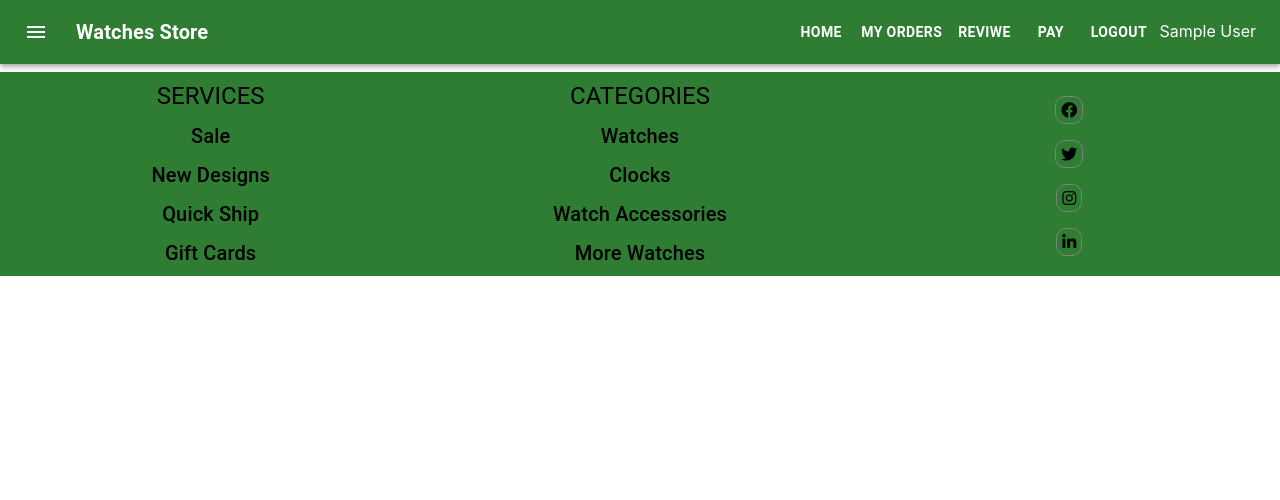
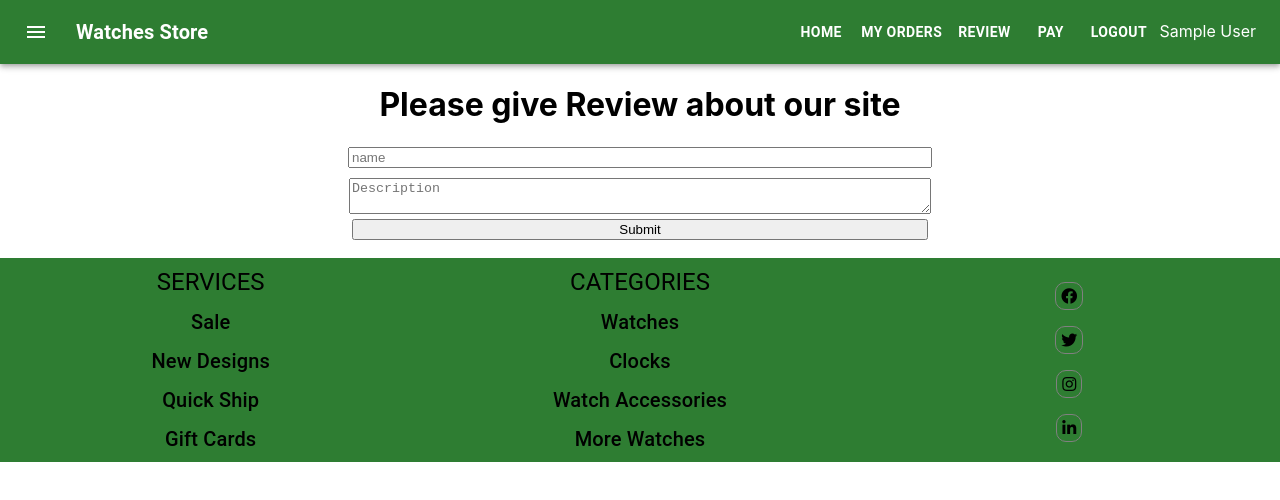
Before and after one commit to anikdha11/watch-store, a React (Create React App) app: page /review in a window 1280 px wide. Shown: the top 500 px of the page. Built offline with nearby package versions, Linux system fonts and the light colour scheme; no server answers; sample sign-in values are in the browser's storage.

Commit message:
review added

```diff
--- a/src/App.js
+++ b/src/App.js
@@ -10,6 +10,7 @@ import Login from './Pages/Login/Login/Login';
 import Register from './Pages/Login/Login/Register/Register';
 import PrivateRoute from './Pages/Login/PrivateRoute/PrivateRoute';
 import MyOrders from './Pages/MyOrders/MyOrders';
+import Review from './Pages/Reviwe/Review';
 
 function App() {
   return (
@@ -31,12 +32,15 @@ function App() {
           <Route path="/explore">
        <Explore></Explore>
           </Route>
+          <Route path="/review">
+       <Review></Review>
+          </Route>
           <Route path="/login">
             <Login></Login>
           </Route>
-          <Route path="/myorders">
+          <PrivateRoute path="/myorders">
             <MyOrders></MyOrders>
-          </Route>
+          </PrivateRoute>
           <Route path="/Register">
            <Register></Register>
           </Route>
--- a/src/Pages/AddToCart/AddToCart.js
+++ b/src/Pages/AddToCart/AddToCart.js
@@ -12,8 +12,7 @@ const AddToCart = () => {
     const { user } = useAuth()
 
     const onSubmit = data => {
-        console.log(data);
-        axios.post('http://localhost:5000/', data)
+        axios.post('https://secret-badlands-82308.herokuapp.com/order', data)
             .then(res => {
                 if (res.data.insertedId) {
                     alert('Submit successfully');
@@ -26,7 +25,7 @@ const AddToCart = () => {
     const [single, setSingle] = useState({});
 
     useEffect(() => {
-        fetch(`http://localhost:5000/products/${nameId}`)
+        fetch(`https://secret-badlands-82308.herokuapp.com/products/${nameId}`)
             .then(res => res.json())
             .then(data => setSingle(data))
     }, [])
--- a/src/Pages/Explore/Explore.js
+++ b/src/Pages/Explore/Explore.js
@@ -5,7 +5,7 @@ import Product from '../Home/Products/product/Product';
 const Explore = () => {
     const [products, setProducts] = useState([])
     useEffect(() => {
-        fetch("http://localhost:5000/products")
+        fetch("https://secret-badlands-82308.herokuapp.com/products/")
             .then(res => res.json())
             .then(data => setProducts(data))
     }, [])
--- a/src/Pages/Home/Banner/Banner.js
+++ b/src/Pages/Home/Banner/Banner.js
@@ -33,7 +33,7 @@ const Banner = () => {
                         <Typography variant="h6" >
 
                         </Typography>
-                        <Link to="/explore"> <Button id="btn" color="secondary" aria-label="medium secondary button group" style={{ backgroundColor: 'white' }}>Explore</Button></Link>
+                        <Link style={{textDecoration:'none'}} to="/explore"> <Button id="btn" color="secondary" aria-label="medium secondary button group" style={{ backgroundColor: 'white' }}>Explore</Button></Link>
                     </Box>
                 </Grid>
                 <Grid item xs={12} md={6} style={verticalCenter} >
--- a/src/Pages/Home/Products/Products.js
+++ b/src/Pages/Home/Products/Products.js
@@ -96,11 +96,10 @@ import { Container, Typography } from '@mui/material';
 const Products = () => {
     const [products, setProducts] = useState([])
     useEffect(() => {
-        fetch("http://localhost:5000/products")
+        fetch("https://secret-badlands-82308.herokuapp.com/products")
             .then(res => res.json())
             .then(data => setProducts(data))
     }, [])
-
 
     return (
         <Container>
--- a/src/Pages/Home/Shared/Header/Navegation.js
+++ b/src/Pages/Home/Shared/Header/Navegation.js
@@ -37,7 +37,9 @@ const Navegation = () => {
               <NavLink style={{ textDecoration: "none" }} to="/myorders">
                 <Button id="btn" sx={{ fontWeight: 700, color: 'white' }} color="inherit">My orders</Button>
               </NavLink>
-              <Button id="btn" sx={{ fontWeight: 700, color: 'white' }} color="inherit">Reviwe</Button>
+              <NavLink style={{ textDecoration: "none" }} to="/review">
+                <Button id="btn" sx={{ fontWeight: 700, color: 'white' }} color="inherit">Review</Button>
+              </NavLink>
               <Button id="btn" sx={{ fontWeight: 700, color: 'white' }} color="inherit">Pay</Button>
             </Box>
           }
--- a/src/Pages/MyOrders/MyOrders.js
+++ b/src/Pages/MyOrders/MyOrders.js
@@ -1,11 +1,60 @@
-import { Typography } from '@mui/material';
-import React from 'react';
+import { Button, Container,Typography } from '@mui/material';
+import { Box } from '@mui/system';
+import React, { useEffect, useState } from 'react';
+import useAuth from '../../hooks/useAuth'
 
 const MyOrders = () => {
+    const [orders, setOrders] = useState([])
+
+    const {user} = useAuth();
+
+    useEffect(() => {
+        fetch(`http://localhost:5000/order?email=${user.email}`)
+            .then(res => res.json())
+            .then(data => setOrders(data))
+    }, [])
+
+    const handleDelete = id => {
+        const url = `http://localhost:5000/order/${id}`;
+        fetch(url, {
+            method: 'DELETE'
+        })
+            .then(res => res.json())
+            .then(data => {
+                console.log(data);
+                if (data.deletedCount) {
+                    if (window.confirm("Are you Sure!")) {
+                        const remaining = orders.filter(booking => booking._id !== id);
+                        setOrders(remaining);
+                    }
+                    else {
+                        return true;
+                    }
+
+                }
+
+            })
+    }
+
+
     return (
         <div>
             <Typography id="btn" sx={{color:"pink"}} variant="h3">My Orders</Typography>
 
+            {
+                orders.map(order => <Container  key={order._id}>
+
+                    <Box sx={{ mb:2,mt:4,mx:'auto'}} >
+                    <Box sx={{border:"1px solid gray"}}>
+                    <Typography id="btn" sx={{color:"pink"}} variant="h5">{order.watchName}</Typography>
+                    <Typography id="btn" sx={{color:"gray"}} variant="h5">{order.name}</Typography>
+                    <Typography id="btn" sx={{color:"gray"}} variant="body1">{order.email}</Typography>
+                    <Button onClick={() => handleDelete(order._id)} id="btn" sx={{ fontWeight: 700, color: 'white' }} color="inherit">Delete</Button>
+                    </Box>
+                    </Box>
+
+                </Container>)
+            }
         </div>
     );
 };
--- /dev/null
+++ b/src/Pages/Reviwe/Review.js
@@ -0,0 +1,37 @@
+import React from 'react';
+import axios from 'axios';
+import { useForm } from 'react-hook-form';
+import useAuth from '../../hooks/useAuth';
+import { Box } from '@mui/system';
+import { Container } from '@mui/material';
+
+
+const Review = () => {
+
+    const { register, handleSubmit, reset } = useForm();
+    const onSubmit = data => {
+        axios.post('http://localhost:5000/review', data)
+            .then(res => {
+                if (res.data.insertedId) {
+                    alert('Submit successfully');
+                    reset();
+                }
+            })
+    }
+    return (
+        <Container>
+            <h1 id="btn">Please give Review about our site</h1>
+            <Box>
+                <form className="" onSubmit={handleSubmit(onSubmit)}>
+
+                    <input style={{ width: '50%' }}  {...register("name", { maxLength: 20 })} placeholder="name" />
+                    <br />
+                    <textarea style={{ width: '50%' }} {...register("email")} placeholder="Description" />
+                    <input style={{ width: '50%' }} id="btn" type="submit" />
+                </form>
+            </Box>
+        </Container>
+    );
+};
+
+export default Review;
```
